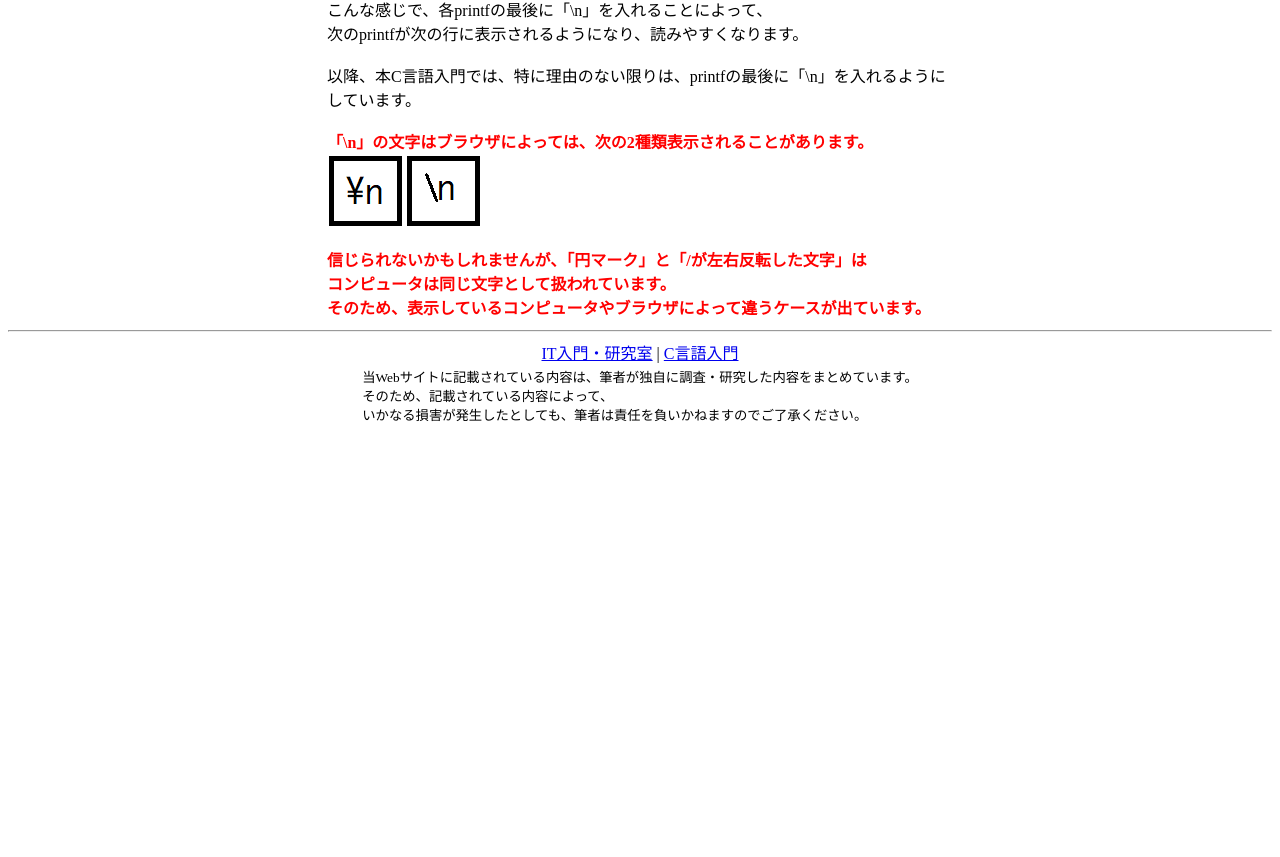
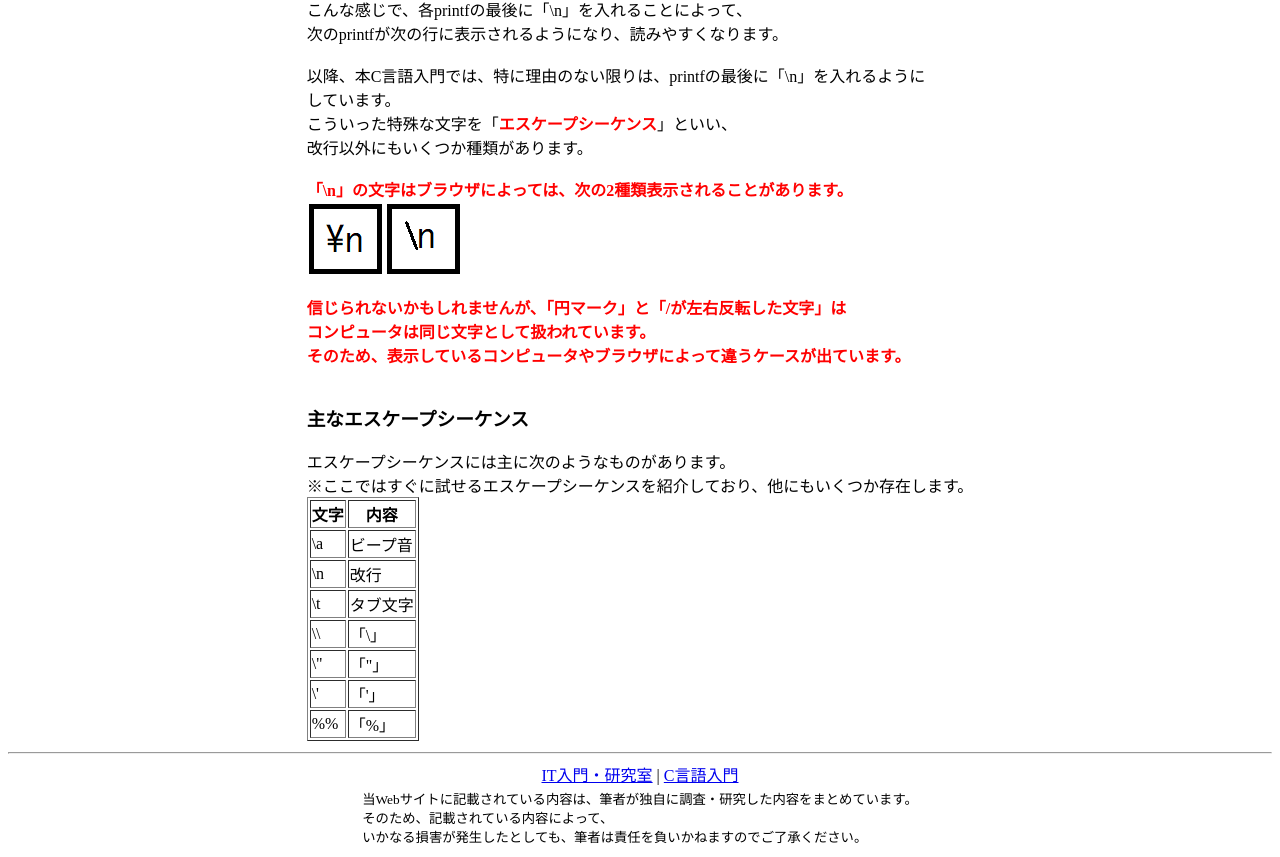
Before and after one commit to kos-y/github.io, a plain HTML site: page c/printf/index.html in a window 1280 px wide. Shown: the part 2312-3169 px from the top of the page. Before the commit the page ends 2747 px from the top, so only its background shows below. Drawn offline with Linux system fonts and the light colour scheme.

Commit message:
C言語入門更新

```diff
--- a/c/printf/index.html
+++ b/c/printf/index.html
@@ -90,6 +90,8 @@
         <br>
         以降、本C言語入門では、特に理由のない限りは、printfの最後に「\n」を入れるように<br>
         しています。<br>
+        こういった特殊な文字を「<b><font color="red">エスケープシーケンス</font></b>」といい、<br>
+        改行以外にもいくつか種類があります。<br>
         <br>
         <b><font color="red">「\n」の文字はブラウザによっては、次の2種類表示されることがあります。<br>
         <img src="img/newline002.png" boder="1"/><br>
@@ -97,6 +99,20 @@
         信じられないかもしれませんが、「円マーク」と「/が左右反転した文字」は<br>
         コンピュータは同じ文字として扱われています。<br>
         そのため、表示しているコンピュータやブラウザによって違うケースが出ています。</font></b>
+        <br><br>
+        <h3><a name="esc">主なエスケープシーケンス</a></h3>
+        エスケープシーケンスには主に次のようなものがあります。<br>
+        ※ここではすぐに試せるエスケープシーケンスを紹介しており、他にもいくつか存在します。<br>
+        <table border="1">
+          <tr><th>文字</th><th>内容</th></tr>
+          <tr><td>\a</td><td>ビープ音</td></tr>
+          <tr><td>\n</td><td>改行</td></tr>
+          <tr><td>\t</td><td>タブ文字</td></tr>
+          <tr><td>\\</td><td>「\」</td></tr>
+          <tr><td>\"</td><td>「"」</td></tr>
+          <tr><td>\'</td><td>「'」</td></tr>
+          <tr><td>%%</td><td>「%」</td></tr>
+        </table>
 
       </td></tr></table>
       <hr>
```
Also changed, not shown: c/index.html (+1 -0 lines).
